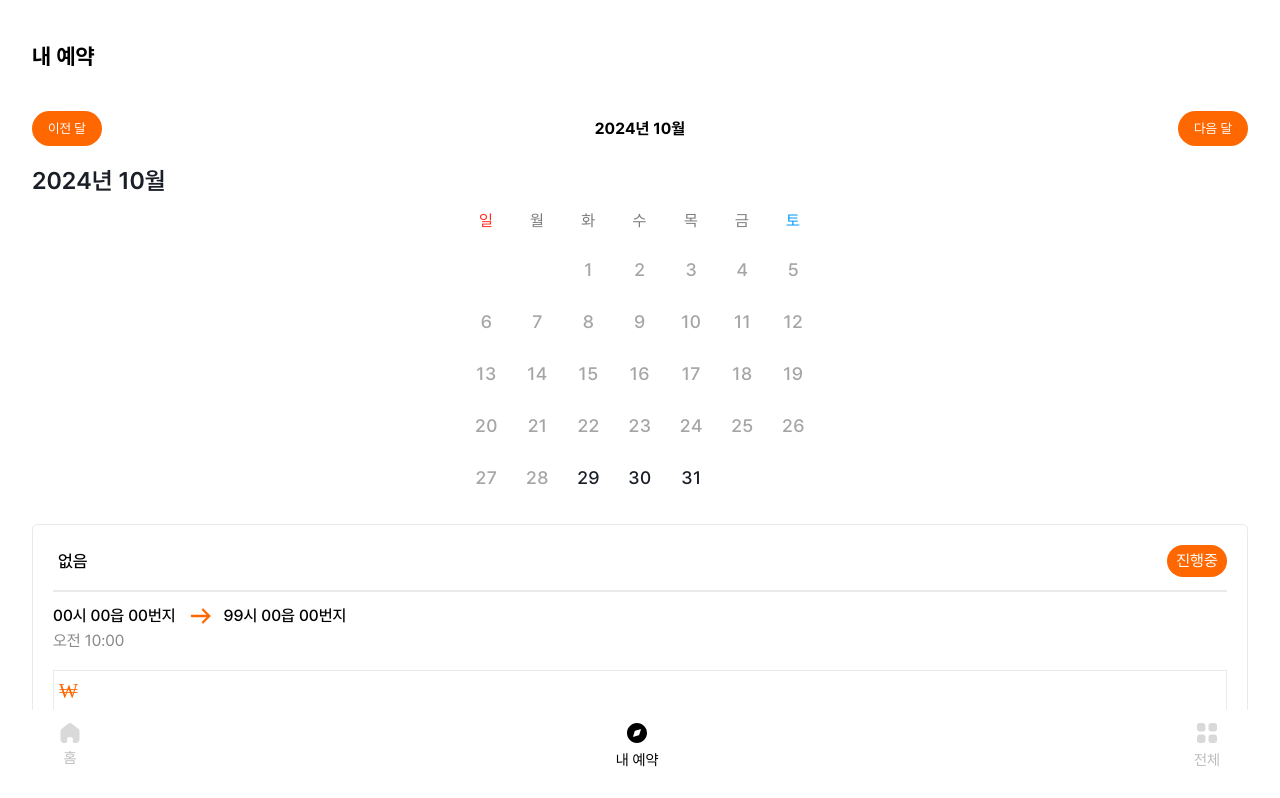
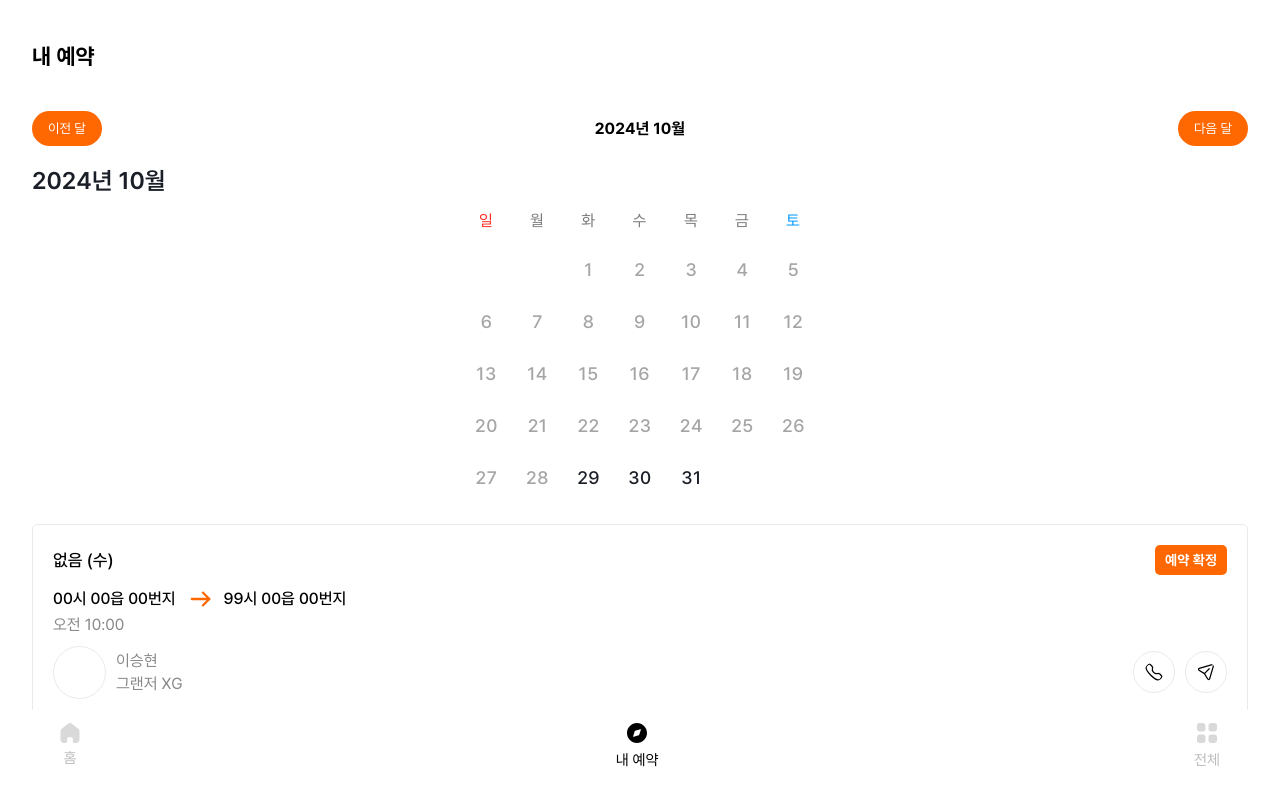
Before and after one commit to SwingRidePlus/Frontend, a React (Create React App) app: page /myreservation in a window 1280 px wide. Shown: the top 798 px of the page. Built offline with nearby package versions, Linux system fonts and the light colour scheme.

Commit message:
feat :: reservation

```diff
--- a/src/components/ReservationBox/Reservation/index.tsx
+++ b/src/components/ReservationBox/Reservation/index.tsx
@@ -0,0 +1,64 @@
+import React from 'react';
+import * as _ from "./style";
+import Arrow from "assets/icon/Reservation/Arrow_right_light.svg";
+import PhoneIcon from "assets/icon/Reservation/Call.svg";
+import MessageIcon from "assets/icon/Reservation/Send.svg";
+
+interface SelectedDays {
+  start: Date | null;
+  end: Date | null;
+}
+
+interface UnReservationProps {
+  selectedDays: SelectedDays;
+}
+
+const UnReservation: React.FC<UnReservationProps> = ({ selectedDays }) => {
+  const { start } = selectedDays;
+  const selectDateString = start ? start.toLocaleDateString() : '없음';
+
+  return (
+    <_.UnReservationContainer>
+      <_.Header>
+        <_.DateText>{selectDateString} (수)</_.DateText>
+        <_.ConfirmButton>예약 확정</_.ConfirmButton>
+      </_.Header>
+
+      <_.ContentContainer>
+        <_.AddressContainer>
+          <_.AddressText>00시 00읍 00번지</_.AddressText>
+          <_.ArrowImage src={Arrow} />
+          <_.AddressText>99시 00읍 00번지</_.AddressText>
+        </_.AddressContainer>
+        <_.AddressDetail>오전 10:00</_.AddressDetail>
+      </_.ContentContainer>
+
+      <_.DriverInfoWrapper>
+        <_.DirverProfileWrap>
+          <_.DirverProfile>
+            <img/>
+          </_.DirverProfile>
+        </_.DirverProfileWrap>
+        <div>
+          <_.DriverName>이승현</_.DriverName>
+          <_.DriverVehicle>그랜저 XG</_.DriverVehicle>
+        </div>
+            <_.ButtonContainer>
+                <_.IconButton src = {PhoneIcon}/>
+                <_.IconButton src = {MessageIcon}/>
+            </_.ButtonContainer>
+      </_.DriverInfoWrapper>
+
+      <_.VehicleInfoWrapper>
+        <_.VehicleNumber>서울 12가 3456</_.VehicleNumber>
+        <_.CancelPromiseWrap>
+          <_.CancelPromiseButton>
+            <_.CancelPromise> 예약 취소 </_.CancelPromise>
+          </_.CancelPromiseButton>
+        </_.CancelPromiseWrap>
+      </_.VehicleInfoWrapper>
+    </_.UnReservationContainer>
+  );
+}
+
+export default UnReservation;
--- a/src/components/ReservationBox/Reservation/style.ts
+++ b/src/components/ReservationBox/Reservation/style.ts
@@ -0,0 +1,163 @@
+import styled from "styled-components";
+
+export const UnReservationContainer = styled.div`
+  width: 100%;
+  height: 250px;
+  border: 1px solid #EAEAEA;
+  border-radius: 5px;
+  padding: 20px;
+`;
+
+export const Header = styled.div`
+  display: flex;
+  justify-content: space-between;
+  align-items: center;
+`;
+
+export const ConfirmButton = styled.button`
+  background-color: #FF6701;
+  color: white;
+  padding: 5px 10px;
+  border: none;
+  border-radius: 5px;
+  font-size: 14px;
+  font-weight: bold;
+  cursor: pointer;
+`;
+
+export const ContentContainer = styled.div`
+  margin-top: 10px;
+`;
+
+export const DateText = styled.div`
+  font-family: Pretendard;
+  font-size: 17px;
+  font-weight: 500;
+`;
+
+export const AddressContainer = styled.div`
+  display: flex;
+  align-items: center;
+  margin-top: 10px;
+`;
+
+export const ArrowImage = styled.img`
+  margin: 0 10px;
+`;
+
+export const AddressText = styled.div`
+  font-family: Pretendard;
+  font-size: 16px;
+  font-weight: 500;
+`;
+
+export const AddressDetail = styled.div`
+  color: #888888;
+  font-family: Pretendard;
+  font-size: 16px;
+  font-weight: 400;
+`;
+
+export const DriverInfoWrapper = styled.div`
+display: flex;
+  align-items: center;
+  /* justify-content: space-between;  */
+  margin-top: 10px;
+`;
+
+export const DirverProfileWrap = styled.div`
+  padding-right: 10px;
+`;
+
+export const DirverProfile = styled.div`
+  width: 53px;
+  height: 53px;
+  border: 1px solid #EAEAEA;
+  border-radius: 50%;
+  display: flex;
+  align-items: center;
+  justify-content: center;
+`;
+
+export const DriverName = styled.div`
+  color: #888888;
+  font-family: Pretendard;
+  font-size: 16px;
+  font-weight: 400;
+`;
+
+export const DriverVehicle = styled.div`
+  color: #888888;
+  font-family: Pretendard;
+  font-size: 16px;
+  font-weight: 400;
+`;
+
+export const VehicleNumber = styled.div`
+  display: inline-block;
+  background-color: #FF6701;
+  color: white;
+  padding: 5px 10px;
+  border-radius: 5px;
+  font-size: 14px;
+  text-align: center;
+  margin-top: 10px;
+  white-space: nowrap;
+`;
+
+export const ButtonContainer = styled.div`
+  display: flex;
+  align-items: center;
+  margin-left: auto;
+  justify-content: flex-end;
+  gap: 10px;
+`;
+
+
+export const IconButton = styled.img`
+  width: 42px;
+  height: 42px;
+  border: 1px solid #EAEAEA;
+  border-radius: 50%;
+  padding: 10px;
+  cursor: pointer;
+`;
+
+export const CancelButton = styled.button`
+  color: #888888;
+  background: none;
+  border: none;
+  font-size: 14px;
+  cursor: pointer;
+`;
+
+export const VehicleInfoWrapper = styled.div`
+  display: flex;
+  align-items: center;
+  margin-top: 10px;
+  gap: 10px;
+`;
+
+export const CancelPromise = styled.div`
+    color: #888888;
+
+    font-family: Pretendard;
+    font-size: 16px;
+    font-style: normal;
+    font-weight: 400;
+    line-height: 130%;
+    /* margin-top: 5px;  */
+`
+
+export const CancelPromiseWrap = styled.div`
+  display: flex;
+  justify-content: flex-end;
+  padding-top: 10px;
+  width: 100%;
+`;
+
+export const CancelPromiseButton = styled.button`
+  border: none;
+  background: none;
+  cursor: pointer;
+`;
--- a/src/pages/MyReservation/index.tsx
+++ b/src/pages/MyReservation/index.tsx
@@ -2,6 +2,7 @@ import React, { useState, useCallback } from 'react';
 import * as _ from './style';
 import MenuBar from 'components/MenuBar';
 import Calendar from 'components/Calendar';
+import Reservation from 'components/ReservationBox/Reservation/index'
 import UnReservation from 'components/ReservationBox/UnReservation/index';
 
 const MyReservation = () => {
@@ -35,6 +36,10 @@ const MyReservation = () => {
       </div>
 
       <_.UnReservationContainer>
+        <Reservation selectedDays={selectedDays} />
+      </_.UnReservationContainer>
+
+      <_.UnReservationContainer>
         <UnReservation selectedDays={selectedDays} />
       </_.UnReservationContainer>
 
```
Also changed, not shown: src/assets/icon/Reservation/Call.svg (added), src/assets/icon/Reservation/Send.svg (added).
